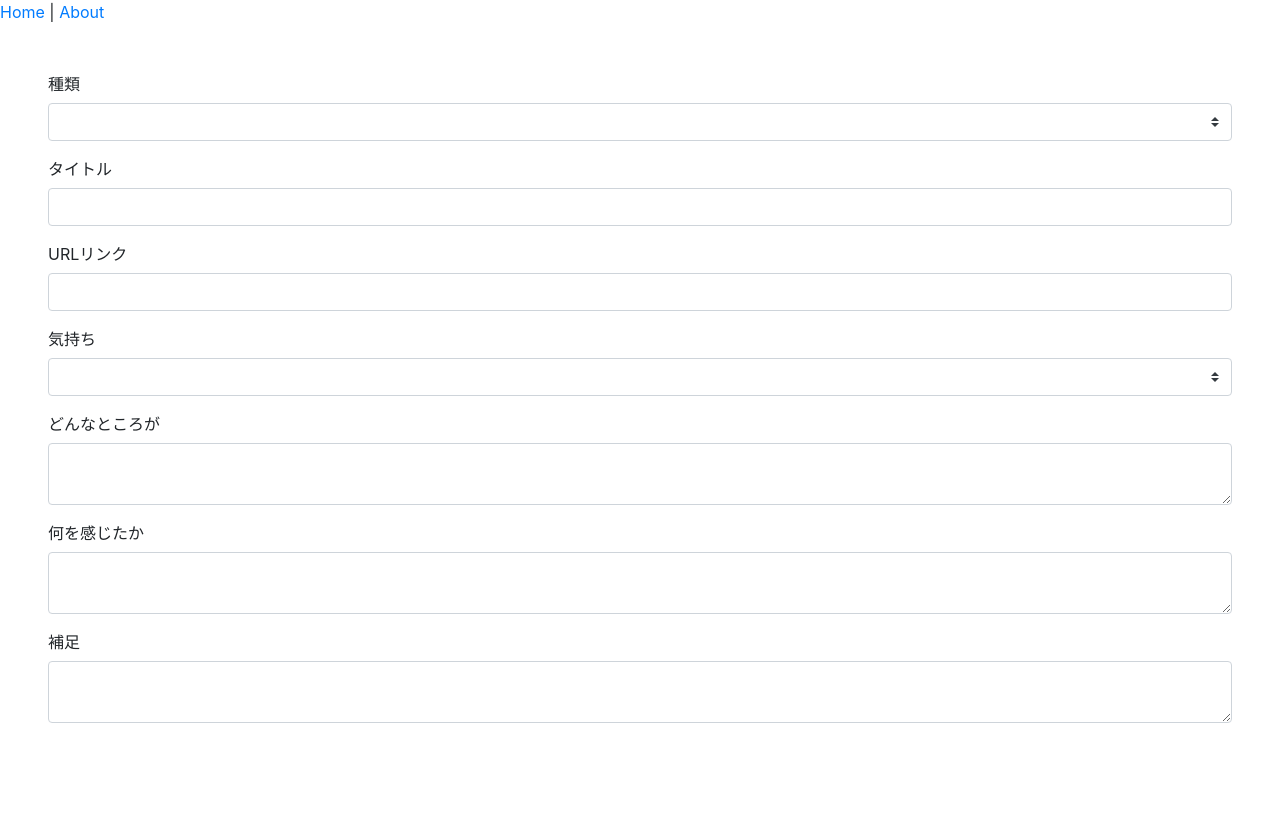
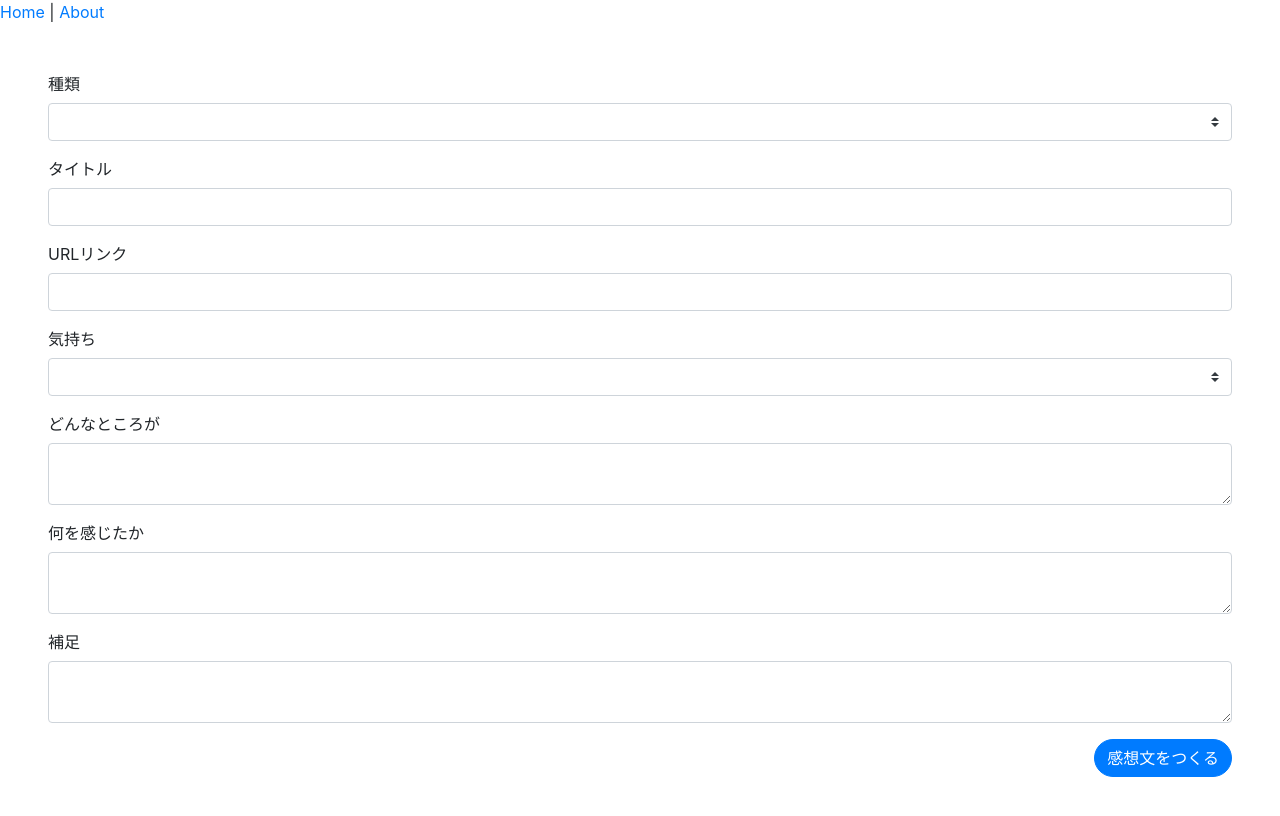
Before and after one commit to MofuMofu2/kansou-generator, a Vue app: page / in a window 1280 px wide. Shown: the top 816 px of the page. Built offline with nearby package versions, Linux system fonts and the light colour scheme.

Commit message:
feature: #3 ボタン追加

```diff
--- a/src/views/Home.vue
+++ b/src/views/Home.vue
@@ -22,6 +22,14 @@
       <b-form-group id="complement-group" label="補足"
         ><b-form-textarea id="complement-form"></b-form-textarea
       ></b-form-group>
+      <b-form-row>
+        <b-col cols="10"></b-col>
+        <b-col cols="2">
+          <b-button pill type="submit" variant="primary" class="float-right"
+            >感想文をつくる</b-button
+          >
+        </b-col>
+      </b-form-row>
     </b-form>
   </div>
 </template>
```
